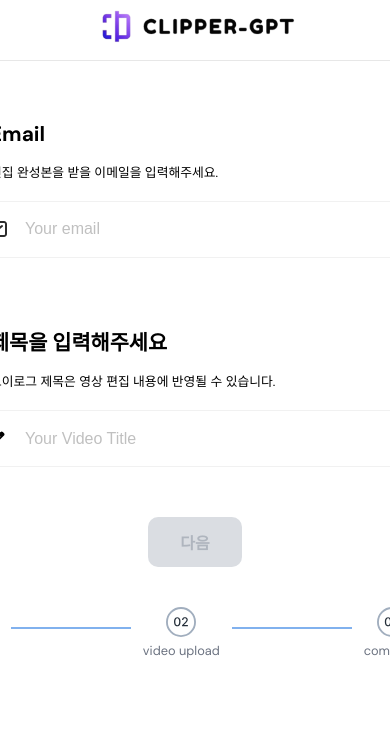
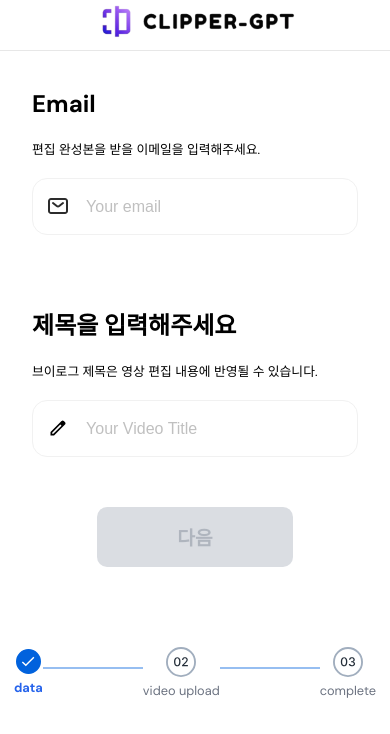
Before and after one commit to Clipper-AI-Logger/Clipper-Server, a React (Vite) app in the folder client/: page /edit/1 in a window 390 px wide. Shown: the top 734 px of the page. Built offline with nearby package versions, Linux system fonts and the light colour scheme.

Commit message:
feat: Responsive Web

```diff
--- a/client/src/components/steps/step.css
+++ b/client/src/components/steps/step.css
@@ -1,6 +1,5 @@
 .progress-container {
     display: flex;
-    gap: 12px;
     box-sizing: border-box;
 }
 
@@ -49,8 +48,8 @@
     margin-bottom: 10px;
 }
 
-@media (max-width: 600px) {
+@media (max-width: 786px) {
     .line {
-        width: 120px;
+        width: 100px;
     }
 }
--- a/client/src/pages/edit/GetVideoPage.jsx
+++ b/client/src/pages/edit/GetVideoPage.jsx
@@ -18,15 +18,13 @@ export default function GetVideoPage() {
     const [subtitleChecked, setSubtitleChecked] = useState(false);
     const [swappingIndices, setSwappingIndices] = useState([]);
 
-    // 수정된 제한: 총 업로드 용량 30GB, 영상 하나당 30분 제한
-    const MAX_TOTAL_SIZE = 30 * 1024 * 1024 * 1024; // 30GB
+    const MAX_TOTAL_SIZE = 30 * 1024 * 1024 * 1024;
     const MAX_VIDEO_COUNT = 5;
-    const MAX_VIDEO_DURATION = 30 * 60; // 30분 (초)
+    const MAX_VIDEO_DURATION = 30 * 60;
 
     const truncateFileName = (name) => {
-
         const normalized = name.normalize('NFC');
-        const limit = 25;
+        const limit = 18;
 
         if ('Segmenter' in Intl) {
             const segmenter = new Intl.Segmenter('ko', { granularity: 'grapheme' });
@@ -43,7 +41,6 @@ export default function GetVideoPage() {
     };
 
     const calculateVideoDurations = async (files) => {
-
         const durationPromises = files.map((file) =>
             new Promise((resolve) => {
                 const videoElement = document.createElement("video");
@@ -71,7 +68,6 @@ export default function GetVideoPage() {
     };
 
     const updateFileList = async (files) => {
-
         const newFiles = files.map((file) => ({
             file,
             name: file.name,
@@ -151,7 +147,6 @@ export default function GetVideoPage() {
         swapItems(index, index + 1);
     };
 
-    // 두 인덱스를 교체하는 공통 로직 (fade 효과 포함)
     const swapItems = (i1, i2) => {
         setSwappingIndices([i1, i2]);
         setTimeout(() => {
@@ -185,9 +180,9 @@ export default function GetVideoPage() {
 
         {uploadedFiles.length === 0 ? (
             <div
-            className={styles.videoInput}
-            onDragOver={(e) => e.preventDefault()}
-            onDrop={handleDrop}
+                className={styles.videoInput}
+                onDragOver={(e) => e.preventDefault()}
+                onDrop={handleDrop}
             >
             <label htmlFor="fileInput" className={styles.dropContent}>
                 <img
@@ -227,7 +222,7 @@ export default function GetVideoPage() {
                         <p className={styles.fileSize}>{item.displaySize}</p>
                         </div>
                     </div>
-                    <div style={{ display: "flex", alignItems: "center" }}>
+                    <div className={styles.iconControls}>
                         <img
                             src="/upperArrow.svg"
                             alt="Move Up"
--- a/client/src/styles/common/App.css
+++ b/client/src/styles/common/App.css
@@ -1,17 +1,16 @@
 html, body {
     margin: 0;
     padding: 0;
-    overflow: hidden;
-    font-family: 'DM Sans', -apple-system, BlinkMacSystemFont, 'Segoe UI',
-      Roboto, 'Helvetica Neue', Arial, sans-serif;
+    overflow-x: hidden;
+    overflow-y: auto;
+    font-family: 'DM Sans', -apple-system, BlinkMacSystemFont, 'Segoe UI', Roboto, 'Helvetica Neue', Arial, sans-serif;
 }
 
 .App {
     display: flex;
     flex-direction: column;
     width: 100%;
-    height: 100vh;
-    overflow-y: auto;
+    min-height: 100vh;
 }
 
 .navbar {
@@ -25,10 +24,17 @@ html, body {
 }
 
 .route {
-    flex: 1;
+    flex: 1 1 auto;
+    overflow-y: auto;
     display: flex;
     align-items: center;
     justify-content: center;
     width: 100%;
     background-color: white;
 }
+
+@media (max-width: 768px) {
+    .navbar {
+      height: 50px;
+    }
+}
--- a/client/src/styles/common/edit/Email.module.css
+++ b/client/src/styles/common/edit/Email.module.css
@@ -4,28 +4,26 @@
     align-items: center;
     justify-content: flex-start;
     width: 100%;
-    max-width: 1200px;
-    padding: 30px 20px;
+    max-width: 1000px;
     box-sizing: border-box;
     min-height: 90vh;
-  }
+}
 
+.title, .subTitle {
+    width: 100%;
+}
 .title {
     font-size: 1.5rem;
     font-weight: bold;
     text-align: left;
-    width: 100%;
     margin-bottom: 20px;
-    margin-left: 40px;
 }
-
 .subTitle {
     font-size: 0.8rem;
     text-align: left;
-    width: 100%;
     margin-bottom: 20px;
-    margin-left: 40px;
 }
+
 
 
 .wrapper {
@@ -37,15 +35,15 @@
     margin-bottom: 30px;
 }
 
+
+
 .inputContainer {
     display: flex;
     align-items: center;
     justify-content: center;
-
     width: 100%;
     max-width: 720px;
 }
-
 .input {
     display: flex;
     align-items: center;
@@ -55,17 +53,8 @@
     border: 1px solid #F1F1F1;
     border-radius: 15px;
     background-color: #fff;
-    padding: 0 1rem;
     gap: 1rem;
 }
-
-.icon {
-    width: 20px;
-    height: 20px;
-    align-items: center;
-    justify-content: center;
-}
-
 .inputField {
     flex: 1;
     border: none;
@@ -74,13 +63,19 @@
     color: black;
     background: transparent;
 }
-
 .inputField::placeholder {
     font-size: 1rem;
     font-weight: 400;
     color: #C0C0C0;
 }
 
+
+.icon {
+    width: 20px;
+    height: 20px;
+    align-items: center;
+    margin-left: 15px;
+}
 
 .buttonWrapper {
     margin-top: 20px;
@@ -102,8 +97,6 @@
     background-color: #1E40AF;
     transform: scale(1.05);
 }
-
-/* 비활성화된 상태 */
 .startButton:disabled {
     background-color: #D1D5DB;
     color: #9CA3AF;
@@ -112,12 +105,10 @@
     box-shadow: none;
     opacity: 0.8;
 }
-
 .startButton:disabled:hover {
     background-color: #D1D5DB;
 }
 
-/* 진행 그래프 */
 .graph {
     display: flex;
     justify-content: center;
@@ -125,35 +116,11 @@
     margin-top: 80px;
 }
 
-/* =======================
-   반응형 (예: 768px 이하)
-   ======================= */
 @media (max-width: 768px) {
-  .title {
-    font-size: 1.3rem;
-    margin-bottom: 15px;
-  }
-
-  .emailInput {
-    height: 50px;
-    padding: 0 0.8rem;
-  }
-
-  .inputField {
-    font-size: 1rem;
-  }
-
-  .shareButton {
-    font-size: 1rem;
-    height: 50px;
-  }
-
-  .startButton {
-    font-size: 1rem;
-    padding: 0.8rem 2rem;
-  }
-
-  .graph {
-    margin-top: 40px;
-  }
+    .graph {
+        justify-content: center;
+    }
+    .title, .subTitle, .wraaper, .inputContainer {
+        width: 90%;
+    }
 }
--- a/client/src/styles/common/edit/Video.module.css
+++ b/client/src/styles/common/edit/Video.module.css
@@ -1,4 +1,3 @@
-/* 전체 레이아웃 */
 .root {
     position: relative;
     display: flex;
@@ -7,7 +6,6 @@
     justify-content: flex-start;
     width: 100%;
     max-width: 1200px;
-    padding: 30px 20px;
     margin: 0 auto;
     box-sizing: border-box;
     min-height: 90vh;
@@ -19,13 +17,11 @@
     text-align: left;
     width: 100%;
     margin-bottom: 20px;
-    margin-left: 40px;
 }
 
 .notice {
     text-align: left;
     width: 100%;
-    margin-left: 40px;
     margin-bottom: 20px;
 }
 
@@ -39,13 +35,11 @@
     font-size: 1rem;
 }
 
-  .noticeLine1,
-  .noticeLine2 {
+.noticeLine1, .noticeLine2 {
     margin: 0;
     line-height: 1.5;
 }
 
-  /* Drop Zone */
 .videoInput {
     display: flex;
     flex-direction: column;
@@ -94,7 +88,6 @@
     display: none;
 }
 
-  /* File List */
 .fileList {
     display: flex;
     flex-direction: column;
@@ -126,6 +119,7 @@
     display: flex;
     gap: 15px;
     align-items: center;
+    overflow: hidden;
 }
 
 .fileIcon {
@@ -133,13 +127,32 @@
     height: 30px;
     margin-left: 10px;
     margin-bottom: 35px;
+    flex-shrink: 0;
+}
+
+.iconControls {
+    display: flex;
+    align-items: center;
+    gap: 10px;
+    flex-shrink: 0;
+}
+
+.arrowIcon {
+    width: 20px;
+    height: 20px;
+    cursor: pointer;
+    margin-bottom: 0;
+    transition: transform 0.2s;
+}
+
+.arrowIcon:hover {
+    transform: scale(1.1);
 }
 
 .trashIcon {
     width: 25px;
     height: 25px;
-    margin-right: 10px;
-    margin-left: 10px;
+    cursor: pointer;
     margin-bottom: 0;
     transition: transform 0.2s ease;
 }
@@ -157,7 +170,6 @@
     text-overflow: ellipsis;
 }
 
-  /* Add Button */
 .addButton {
     width: 100%;
     max-width: 720px;
@@ -244,28 +256,13 @@
     background-image: url('/checked.svg');
 }
 
-  .arrowIcon {
-    width: 20px;
-    height: 20px;
-    cursor: pointer;
-    margin-right: 10px;
-    margin-bottom: 0;
-    transition: transform 0.2s;
-  }
-
-  .arrowIcon:hover {
-    transform: scale(1.1);
-  }
-
-  /* Progress Graph */
 .graph {
     display: flex;
     justify-content: center;
     align-items: center;
-    margin-top: 60px; /* 상단 여백을 기존보다 줄임 */
+    margin-top: 80px;
 }
 
-  /* Spinner (로딩 오버레이) */
 .loadingOverlay {
     position: fixed;
     top: 0;
@@ -280,9 +277,6 @@
     z-index: 9999;
 }
 
-  /* =======================================
-     반응형: 768px 이하에서 폰트/크기 조정
-     ======================================= */
 @media (max-width: 768px) {
     .videoInput {
         height: 150px;
@@ -297,10 +291,21 @@
     .fileItem {
         padding: 8px;
     }
+    .fileName {
+        max-width: 120px;
+    }
+    .iconControls {
+        gap: 6px;
+    }
     .startButton {
         font-size: 1.1rem;
     }
     .graph {
         margin-top: 40px;
+        width: 100%;
+        box-sizing: border-box;
+    }
+    .title, .notice, .videoInput, .dropContent, .fileList, .addButton {
+        width: 90%;
     }
 }
--- a/client/src/styles/common/premium/Email.module.css
+++ b/client/src/styles/common/premium/Email.module.css
@@ -98,7 +98,7 @@
 .humanIcon {
     width: 15px;
     height: 15px;
-    margin-right: 15px;
+    margin-right: 10px;
 }
 
 .inputField {
@@ -183,10 +183,20 @@
 
   .startButton {
     font-size: 1rem;
-    padding: 0.8rem 2rem;
+  }
+  .selectionButtons {
+    display: flex;
+    gap: 10px;
+    margin-bottom: 0;
+    /* Added for centering */
+    margin: 0 auto;
   }
 
   .graph {
     margin-top: 40px;
   }
+
+  .buttonText {
+    font-size: 0.9rem;
+  }
 }
--- a/client/src/styles/common/premium/History.module.css
+++ b/client/src/styles/common/premium/History.module.css
@@ -15,7 +15,7 @@
     font-weight: 400;
     text-align: left;
     width: 100%;
-    margin-bottom: 50px;
+    margin-bottom: 20px;
 }
 
 .timelineContainer {
```
Lines whose indentation alone changed are shown as unchanged.
